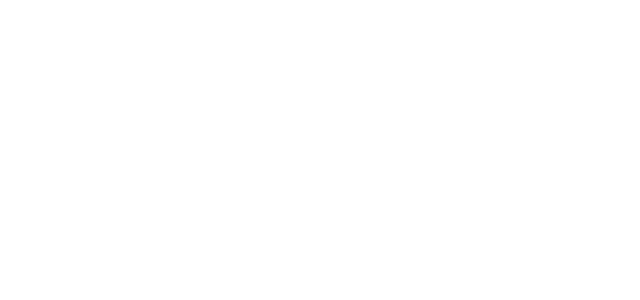
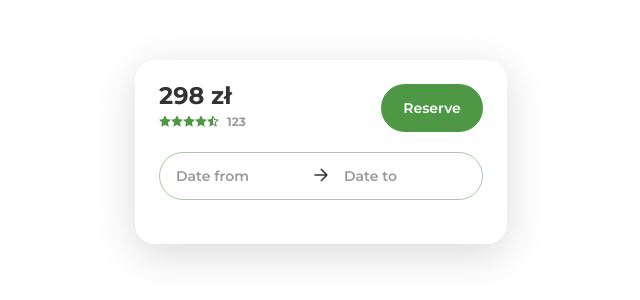
Before and after one commit to prosolowski/booking-form, a Vue app: page / in a window 1280 px wide. Shown: the part 248-548 px from the top of the page, without its empty margins (319-959 px from the left). Built offline with nearby package versions, Linux system fonts and the light colour scheme.

Commit message:
Initial state - closed

```diff
--- a/package.json
+++ b/package.json
@@ -18,7 +18,9 @@
     "@vue/compiler-sfc": "^3.0.0",
     "babel-eslint": "^10.1.0",
     "eslint": "^6.7.2",
-    "eslint-plugin-vue": "^7.0.0"
+    "eslint-plugin-vue": "^7.0.0",
+    "sass": "^1.49.7",
+    "sass-loader": "^10.2.1"
   },
   "eslintConfig": {
     "root": true,
--- a/src/App.vue
+++ b/src/App.vue
@@ -1,25 +1,29 @@
 <template>
-  <BookingCalendar />
+  <BookingForm />
 </template>
 
 <script>
-import BookingCalendar from './components/BookingCalendar.vue'
+import BookingForm from './components/BookingForm.vue'
 
 export default {
   name: 'App',
   components: {
-    BookingCalendar
+    BookingForm
   }
 }
 </script>
 
 <style>
+html, body {
+  margin: 0;
+  height: 100%;
+}
 #app {
-  font-family: Avenir, Helvetica, Arial, sans-serif;
-  -webkit-font-smoothing: antialiased;
-  -moz-osx-font-smoothing: grayscale;
-  text-align: center;
-  color: #2c3e50;
-  margin-top: 60px;
+  font-family: Montserrat, sans-serif;
+  color: #333333;
+  height: 100%;
+  display: flex;
+  align-items: center;
+  justify-content: center;
 }
 </style>
--- a/src/components/BookingCalendar.vue
+++ /dev/null
@@ -1,16 +0,0 @@
-<template>
-  <div class="booking-calendar">
-
-  </div>
-</template>
-
-<script>
-export default {
-  name: 'BookingCalendar',
-  props: {}
-}
-</script>
-
-<style scoped>
-
-</style>
--- /dev/null
+++ b/src/components/BookingForm.vue
@@ -0,0 +1,132 @@
+<template>
+  <div class="booking-form">
+      <div class="booking-form__price">298 zł</div>
+      <div class="booking-form__rate"><StarRating :rate="4.5" :reviews="123" /></div>
+      <div class="booking-form__btn">
+        <button type="button" class="btn btn-green">Reserve</button>
+      </div>
+      <div class="booking-form__input">
+        <div class="date-range">
+          <input type="text" class="date-range__from" placeholder="Date from">
+          <IconArrowRight />
+          <input type="text" class="date-range__to" placeholder="Date to">
+        </div>
+      </div>
+  </div>
+</template>
+
+<script>
+import StarRating from './StarRating.vue'
+import IconArrowRight from './IconArrowRight.vue'
+
+export default {
+  name: 'BookingForm',
+  props: {},
+  components: {
+    StarRating,
+    IconArrowRight
+  }
+}
+</script>
+
+<style lang="scss" scoped>
+@import url('https://fonts.googleapis.com/css2?family=Montserrat:wght@300;500;600;700&display=swap');
+.booking-form {
+  display: grid;
+  width: 20.25rem;
+  height: 8.5rem;
+  padding: 1.5rem;
+  background: #FFFFFF;
+  box-shadow: 0px 10px 40px rgba(0, 0, 0, 0.15);
+  border-radius: 20px;
+  display: grid;
+  grid-template-columns: 1fr 1fr;
+  grid-template-rows: 1.5rem 1.5rem 1fr;
+  gap: 0px 0px;
+  grid-template-areas:
+    "leftTop rightTop"
+    "leftBottom rightTop"
+    "bottom bottom";
+  font-family: Montserrat;
+  font-style: normal;
+  color: #333333;
+  &__price {
+    grid-area: leftTop;
+    font-weight: bold;
+    font-size: 1.5rem;
+    line-height: 1.5rem;
+    display: flex;
+    align-items: flex-end;
+  }
+  &__rate {
+    grid-area: leftBottom;
+    display: flex;
+    align-items: flex-end;
+  }
+  &__btn {
+    grid-area: rightTop;
+    display: flex;
+    justify-content: flex-end;
+    .btn-green {
+      font-family: Montserrat;
+      font-weight: 600;
+      font-size: 0.875rem;
+      line-height: 1.375rem;
+      color: #FFFFFF;
+      background-color: #4E9845;
+      min-width: 6.375rem;
+      height: 3rem;
+      border: none;
+      border-radius: 3rem;
+      cursor: pointer;
+      &:hover {
+        background-color: #46873e;
+      }
+    }
+  }
+  &__input {
+    grid-area: bottom;
+    display: flex;
+    align-items: center;
+    .date-range {
+      width: 100%;
+      height: 3rem;
+      border: 1px solid #A6CBA2;
+      box-sizing: border-box;
+      border-radius: 3rem;
+      display: flex;
+      align-items: center;
+      justify-content: center;
+      input {
+        cursor: pointer;
+        width: 100%;
+        border: none;
+        border-radius: 3rem;
+        padding: 8px;
+        margin: 8px;
+        &::placeholder {
+          font-family: Montserrat;
+          font-weight: 600;
+          font-size: 0.875rem;
+          line-height: 1.25rem;
+          color: #999999;
+        }
+        &:hover {
+          background: #EDF5EC;
+          &::placeholder {
+            color: #4E9845;
+          }
+        }
+        &:focus-visible {
+          background: #EDF5EC;
+          outline-color: #EDF5EC;
+          caret-color: transparent;
+          &::placeholder {
+            color: #4E9845;
+          }
+        }
+      }
+    }
+  }
+}
+</style>
--- /dev/null
+++ b/src/components/IconArrowRight.vue
@@ -0,0 +1,16 @@
+<template>
+  <div class="icon-arrow-right">
+    <svg
+      width="14"
+      height="14"
+      viewBox="0 0 14 14"
+      fill="none"
+      xmlns="http://www.w3.org/2000/svg"
+    >
+      <path
+        d="M13.045 6.03L7.83 0.815C7.76071 0.744855 7.67818 0.689163 7.5872 0.651153C7.49622 0.613142 7.3986 0.59357 7.3 0.59357C7.2014 0.59357 7.10378 0.613142 7.0128 0.651153C6.92182 0.689163 6.83929 0.744855 6.77 0.815C6.63076 0.956264 6.5527 1.14665 6.5527 1.345C6.5527 1.54335 6.63076 1.73374 6.77 1.875L11.145 6.25H1C0.801088 6.25 0.610322 6.32902 0.46967 6.46967C0.329018 6.61032 0.25 6.80109 0.25 7C0.25 7.19891 0.329018 7.38968 0.46967 7.53033C0.610322 7.67098 0.801088 7.75 1 7.75H11.145L6.77 12.125C6.63076 12.2663 6.5527 12.4566 6.5527 12.655C6.5527 12.8534 6.63076 13.0437 6.77 13.185C6.83907 13.2553 6.92159 13.3111 7.01264 13.3489C7.10369 13.3867 7.20142 13.4057 7.3 13.405C7.39866 13.4063 7.49656 13.3875 7.58769 13.3497C7.67883 13.3118 7.76128 13.2558 7.83 13.185L13.045 7.97C13.3015 7.71232 13.4455 7.36356 13.4455 7C13.4455 6.63644 13.3015 6.28768 13.045 6.03Z"
+        fill="#333333"
+      />
+    </svg>
+  </div>
+</template>
--- /dev/null
+++ b/src/components/StarRating.vue
@@ -0,0 +1,53 @@
+<template>
+    <div class="star-rating">
+        <div class="stars" v-for="(item, index) in maxRate" :key="index">
+            <template v-if="parseInt(rate) >= item">
+                <svg xmlns="http://www.w3.org/2000/svg" width="24" height="24" viewBox="0 0 24 24"><path d="M12 .587l3.668 7.568 8.332 1.151-6.064 5.828 1.48 8.279-7.416-3.967-7.417 3.967 1.481-8.279-6.064-5.828 8.332-1.151z"/></svg>
+            </template>
+            <template v-else-if="parseInt(rate) < item && parseInt(rate) + 1 === item">
+                <svg xmlns="http://www.w3.org/2000/svg" width="24" height="24" viewBox="0 0 24 24"><path d="M12 5.173l2.335 4.817 5.305.732-3.861 3.71.942 5.27-4.721-2.524v-12.005zm0-4.586l-3.668 7.568-8.332 1.151 6.064 5.828-1.48 8.279 7.416-3.967 7.416 3.966-1.48-8.279 6.064-5.827-8.332-1.15-3.668-7.569z"/></svg>
+            </template>
+            <template v-else>
+                <svg xmlns="http://www.w3.org/2000/svg" width="24" height="24" viewBox="0 0 24 24"><path d="M12 5.173l2.335 4.817 5.305.732-3.861 3.71.942 5.27-4.721-2.524-4.721 2.525.942-5.27-3.861-3.71 5.305-.733 2.335-4.817zm0-4.586l-3.668 7.568-8.332 1.151 6.064 5.828-1.48 8.279 7.416-3.967 7.416 3.966-1.48-8.279 6.064-5.827-8.332-1.15-3.668-7.569z"/></svg>
+            </template>
+        </div>
+        <div class="reviews">
+            {{reviews}}
+        </div>
+    </div>
+</template>
+
+<script>
+
+export default {
+  name: 'StarRating',
+  props: {
+    rate: Number,
+    reviews: Number
+  },
+  data() {
+      return {
+        maxRate: 5
+      }
+  },
+}
+</script>
+
+<style lang="scss" scoped>
+.star-rating {
+    display: flex;
+    svg {
+        fill: #4E9845;
+        width: 0.75rem;
+        height: 0.75rem;
+    }
+    .reviews {
+        font-family: Montserrat;
+        padding-left: 0.5rem;
+        font-weight: bold;
+        font-size: 0.75rem;
+        line-height: 1.25rem;
+        color: #999999;
+    }
+}
+</style>
```
Also changed, not shown: 1 other file (tests, documents, lock files or other folders).
